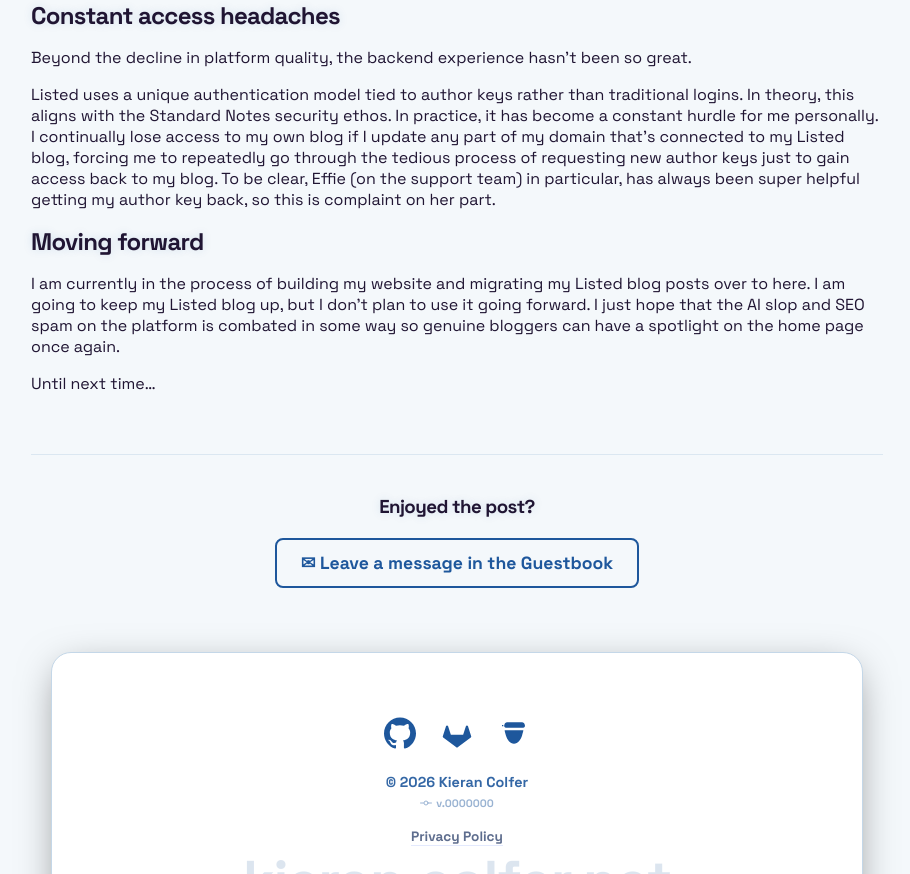
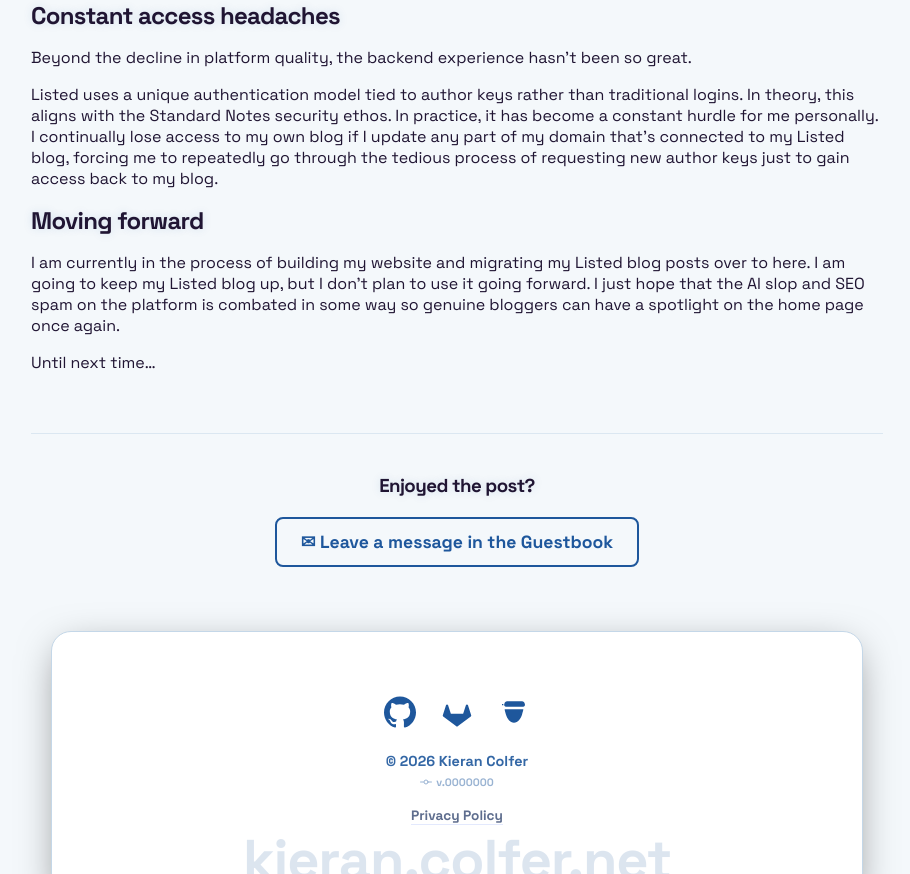
Before and after one commit to PASSK3YS/PASSK3YS.github.io, a Jekyll site: the page built from _posts/2026-03-16-moving-away-from-listed.md, in a window 1280 px wide, cut to the strip 952-1826 px from the top of the page. Shown: the whole strip, without its empty margins (183-1093 px from the left). Built offline with Jekyll 4.4.1, drawn with Linux system fonts in a browser that asks for light colours.

Commit message:
chore: update blog post

```diff
--- a/_posts/2026-03-16-moving-away-from-listed.md
+++ b/_posts/2026-03-16-moving-away-from-listed.md
@@ -18,7 +18,7 @@ Today, that feed is completely unrecognisable. It has been thoroughly overrun by
 ## Constant access headaches
 Beyond the decline in platform quality, the backend experience hasn't been so great.
 
-Listed uses a unique authentication model tied to author keys rather than traditional logins. In theory, this aligns with the Standard Notes security ethos. In practice, it has become a constant hurdle for me personally. I continually lose access to my own blog if I update any part of my domain that's connected to my Listed blog, forcing me to repeatedly go through the tedious process of requesting new author keys just to gain access back to my blog. To be clear, Effie (on the support team) in particular, has always been super helpful getting my author key back, so this is complaint on her part.
+Listed uses a unique authentication model tied to author keys rather than traditional logins. In theory, this aligns with the Standard Notes security ethos. In practice, it has become a constant hurdle for me personally. I continually lose access to my own blog if I update any part of my domain that's connected to my Listed blog, forcing me to repeatedly go through the tedious process of requesting new author keys just to gain access back to my blog.
 
 ## Moving forward
 
```
